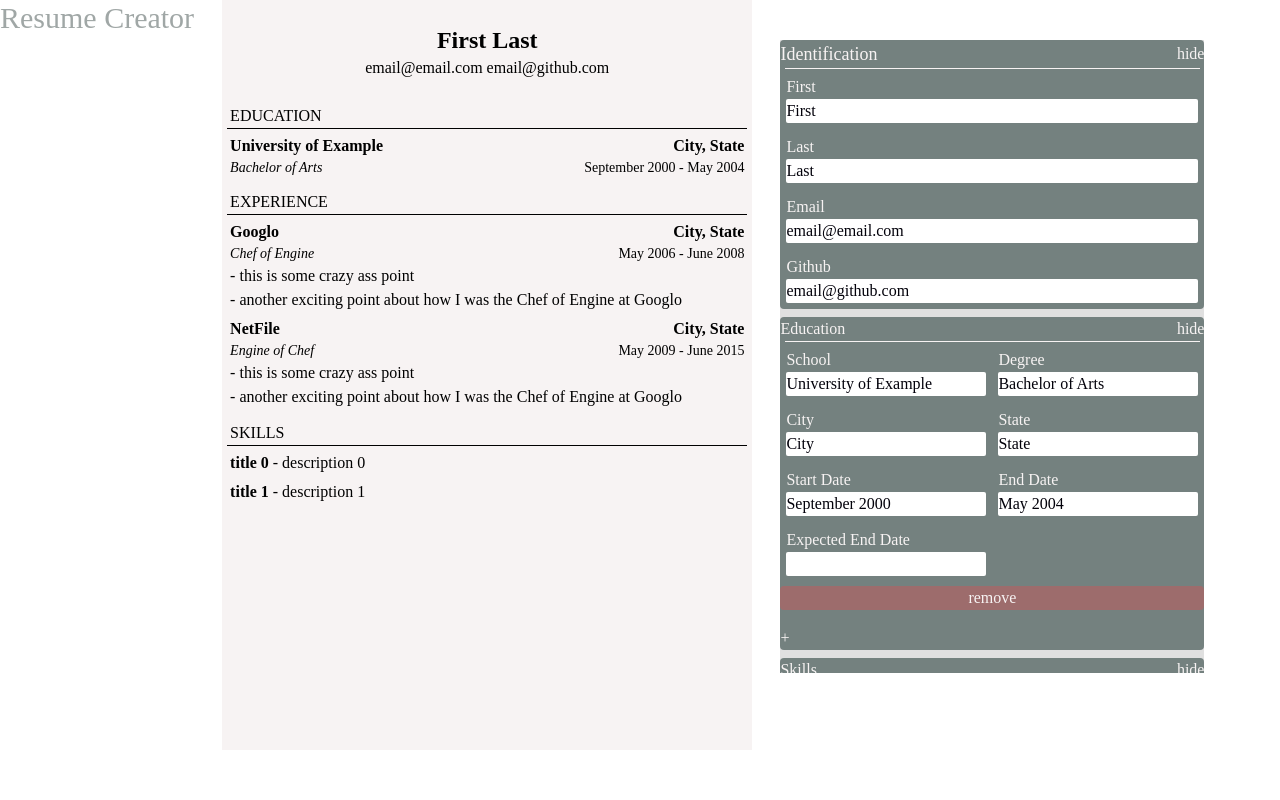
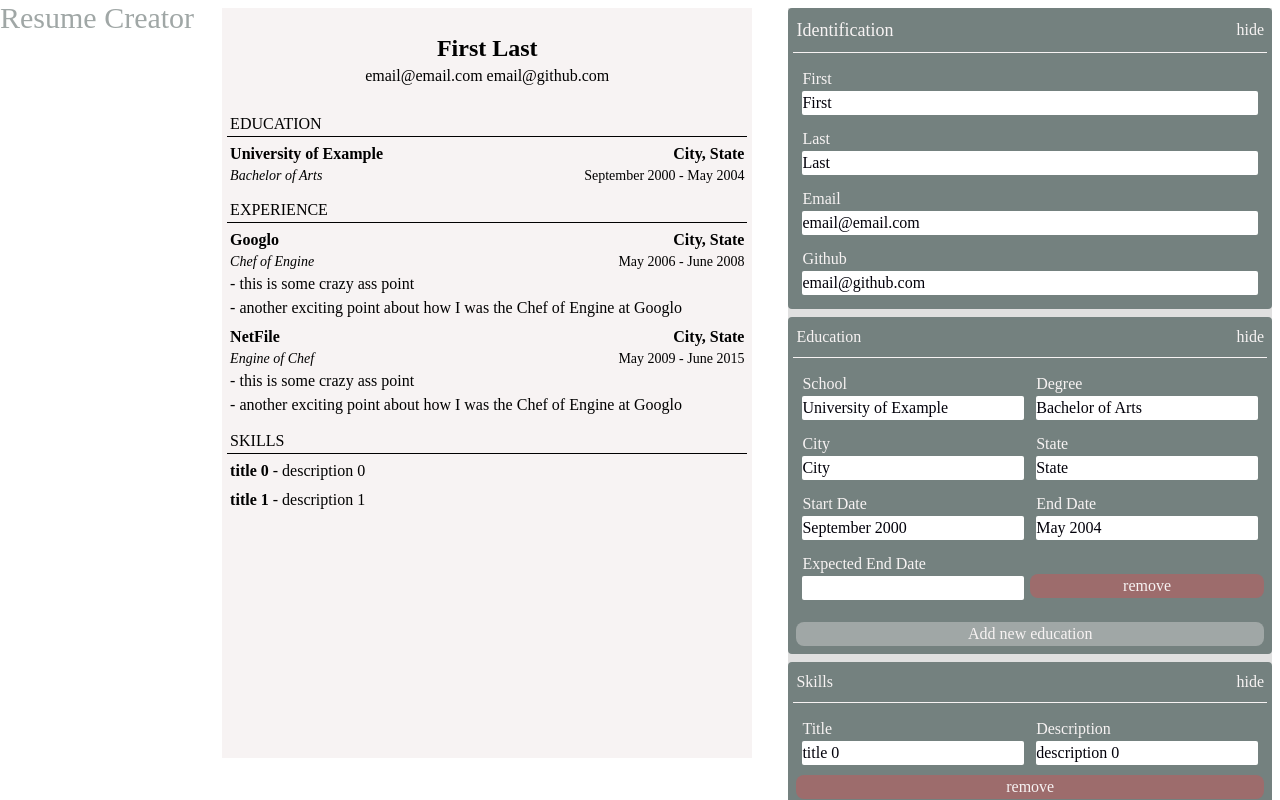
Before and after one commit to unrulypeach/cv-project, a React (Create React App) app: page / in a window 1280 px wide. Built offline with nearby package versions, Linux system fonts and the light colour scheme.

Commit message:
updated form styles

```diff
--- a/src/App.js
+++ b/src/App.js
@@ -202,7 +202,7 @@ function App() {
   return (
     <div className="App flex h-screen truncate">
       <h1 className="height-12 text-silver text-3xl text-center col-span-full"> Resume Creator</h1>
-      <div className="px-7 flex justify-center">
+      <div className="px-7 flex justify-center pt-2">
         <div className="Template-container bg-snow">
           <Header
             headerState={header}
@@ -218,8 +218,8 @@ function App() {
           />
         </div>
       </div>
-      <div className="Form-container h-screen pt-10">
-        <div className="bg-sgrey overflow-auto h-5/6">
+      <div className="Form-container w-2/5 h-screen border-8 border-solid border-white">
+        <div className="bg-sgrey overflow-auto h-screen">
           <FormHeader
             headerState={header}
             setHeaderState={setHeaderData}
--- a/src/components/FormEducation.js
+++ b/src/components/FormEducation.js
@@ -67,13 +67,15 @@ export default function FormEducation(props) {
             onChange={(e) => changeFunction(e, 'expectedEnd', ind)}
           />
         </label>
+        <div className="rmBtnWrap">
           <button
             type="button"
-          className="fullLength-btn remove-btn"
+            className="remove-btn"
             onClick={() => rmEdu(ind)}
           >
             remove
           </button>
+        </div>
       </form>
     );
   }
@@ -93,12 +95,15 @@ export default function FormEducation(props) {
       <hr />
       <div className="section-content" style={{ display: eduStatus ? 'block' : 'none' }}>
         {children}
+        <div className="newBtnWrap">
           <button
             type="button"
+            className="newBtn"
             onClick={() => newEdu(education.length)}
           >
-          +
+            Add new education
           </button>
+        </div>
       </div>
     </div>
   );
--- a/src/components/FormExperience.js
+++ b/src/components/FormExperience.js
@@ -110,12 +110,15 @@ export default function FormExperience(props) {
       <hr />
       <div className="section-content" style={{ display: expStatus ? 'block' : 'none' }}>
         {children}
-        <button
-          type="button"
-          onClick={() => newExp(expState.length)}
-        >
-          +
-        </button>
+        <div className="newBtnWrap">
+          <button
+            type="button"
+            className="newBtn"
+            onClick={() => newExp(expState.length)}
+          >
+            Add new experience
+          </button>
+        </div>
       </div>
     </div>
   );
--- a/src/components/FormHeader.js
+++ b/src/components/FormHeader.js
@@ -27,6 +27,7 @@ export default function FormHeader(props) {
         {ShowhHideBtn(headStatus, togHead)}
       </div>
       <hr />
+      <div className="section-content">
         <form className="form-piece-container" style={{ display: headStatus ? 'block' : 'none' }}>
           {renderHeaderPc('First')}
           {renderHeaderPc('Last')}
@@ -34,5 +35,6 @@ export default function FormHeader(props) {
           {renderHeaderPc('Github')}
         </form>
       </div>
+    </div>
   );
 }
--- a/src/components/FormSkills.js
+++ b/src/components/FormSkills.js
@@ -55,12 +55,15 @@ export default function FormSkills(props) {
       <hr />
       <div className="section-content" style={{ display: skillStatus ? 'block' : 'none' }}>
         {getChildren()}
-        <button
-          type="button"
-          onClick={() => newSkill(skillState.length)}
-        >
-          +
-        </button>
+        <div className="newBtnWrap">
+          <button
+            type="button"
+            className="newBtn"
+            onClick={() => newSkill(skillState.length)}
+          >
+            Add new skill
+          </button>
+        </div>
       </div>
     </div>
   );
--- a/src/styles/index.css
+++ b/src/styles/index.css
@@ -4,18 +4,22 @@
 
 @layer components {
   .header-container {
-    @apply flex justify-between
+    @apply flex justify-between p-2
   }
   .form-section {
     @apply text-snow bg-green rounded mb-2
   }
 
   .form-piece-container {
-    @apply grid grid-cols-2
+    @apply grid grid-cols-2 p-2
   }
 
   .remove-btn {
-    @apply bg-red rounded
+    @apply bg-red rounded-lg w-full
+  }
+
+  .rmBtnWrap{
+    @apply text-center mb-1 pt-7
   }
 
   .fullLength-btn {
@@ -50,4 +54,12 @@
   .tempItem-flexContainer {
     @apply flex justify-between
   }
+
+  .newBtnWrap{
+    @apply text-center mb-1 p-2
+  }
+
+  .newBtn{
+    @apply w-full bg-silver rounded-lg
+  }
 }
```
Lines whose indentation alone changed are shown as unchanged.
